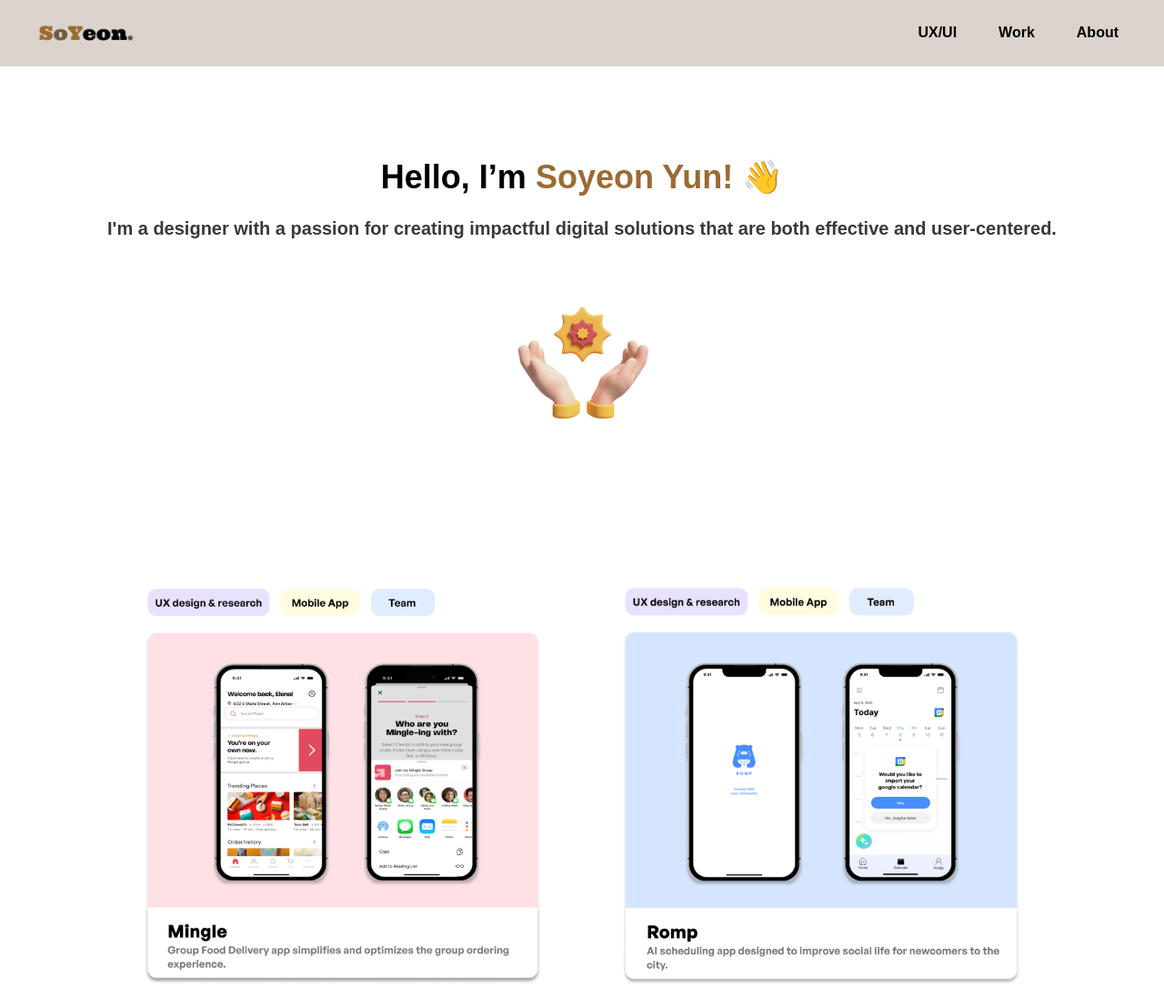
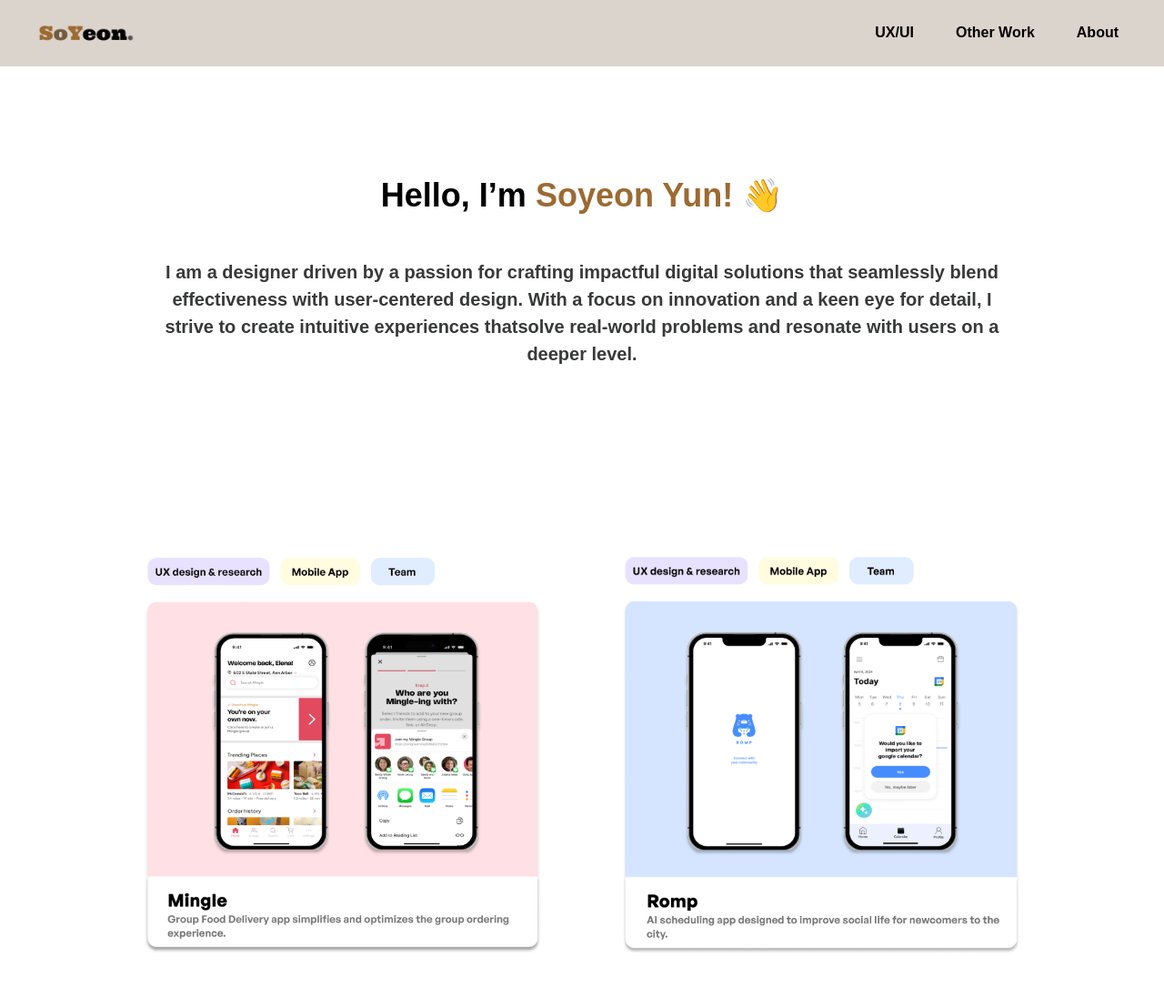
Before and after one commit to soyeonyumich/UXportfolio.github.io, a plain HTML site: page index.html in a window 1280 px wide. Shown: the top 1097 px of the page at 91% size. Drawn offline with nearby package versions, Linux system fonts and the light colour scheme; a web font is replaced by a local one.

Commit message:
메세지

```diff
--- a/css/main.css
+++ b/css/main.css
@@ -110,7 +110,10 @@ header {
   color: rgba(156, 106, 50, 1);
 }
 
+
 .v116_2502 {
+  padding-left: 10%;
+  padding-right: 10%;
   font-family: sans-serif;
   font-weight: bold;
   font-size: 20px;
--- a/index.html
+++ b/index.html
@@ -24,7 +24,7 @@
                     <div class="collapse navbar-collapse" id="n_bar">
                         <ul class="navbar-nav ms-auto">
                             <li class="nav-item active"><a href="index.html" class="nav-link">UX/UI</a></li>
-                            <li class="nav-item"><a href="otherwork.html" class="nav-link">Work</a></li>
+                            <li class="nav-item"><a href="otherwork.html" class="nav-link">Other Work</a></li>
                             <li class="nav-item"><a href="about.html" class="nav-link">About</a></li>
                         </ul>
                     </div>
@@ -33,9 +33,13 @@
         </header>
         <main>
             <section class="intro">
+                <section class="portfolio">
                 <h1 class="v116_2501">Hello, I’m <span class="v174_827">Soyeon Yun! 👋</span></h1>
-                <p class="v116_2502">I'm a designer with a passion for creating impactful digital solutions that are both effective and user-centered.</p>
-                <img src="../images/hand.png" alt="Hand Picture" class="hand-picture">
+                <p class="v116_2502">
+                    I am a designer driven by a passion for crafting impactful digital solutions that seamlessly blend effectiveness with user-centered design. With a focus on innovation and a keen eye for detail,
+                    I strive to create intuitive experiences thatsolve real-world problems and resonate with users on a deeper level.
+                </p>
+                 </section>
             </section>
             <section class="portfolio">
                 <div class="row">
```
Also changed, not shown: Rise.html (+3 -3 lines), about.html (+1 -1 lines), lookie.html (+2 -2 lines), mingle2.html (+2 -2 lines), otherwork.html (+1 -1 lines), purrpod.html (+1 -1 lines), romp.html (+2 -2 lines), 5 other files.
